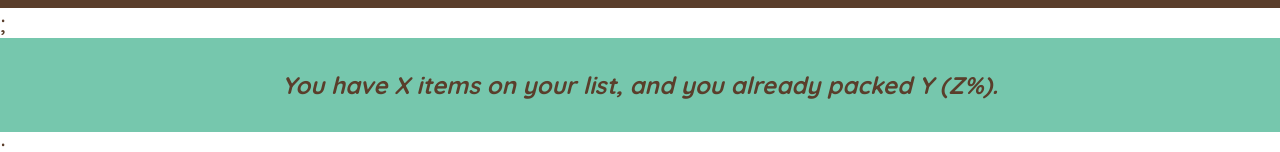
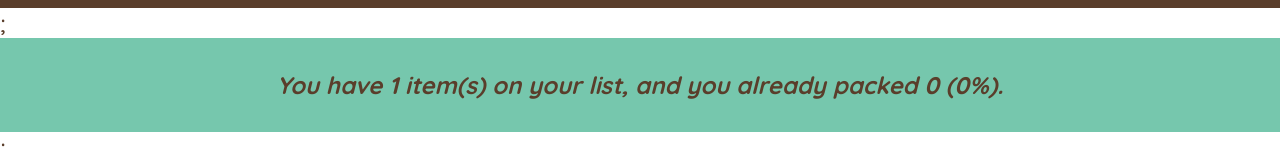
Before and after one commit to cbhuber17/travel-list, a React (Create React App) app: page / in a window 1280 px wide. Both pictures are taken after typing "Sample" into the empty fields and a click on the button "ADD". Shown: the part 638-790 px from the top of the page. Built offline with nearby package versions, Linux system fonts and the light colour scheme.

Commit message:
feat: derived state footer.

```diff
--- a/src/App.js
+++ b/src/App.js
@@ -39,7 +39,7 @@ export default function App() {
         onToggleItem={handleToggleItem}
       />
       ;
-      <Stats />;
+      <Stats items={items} />;
     </div>
   );
 }
@@ -126,10 +126,26 @@ function Item({ item, onDeleteItem, onToggleItem }) {
   );
 }
 
-function Stats() {
+function Stats({ items }) {
+  if (!items.length)
+    return (
+      <p className="stats">
+        <em>Start adding some items to your packing list 🚀</em>
+      </p>
+    );
+
+  // Derived state
+  const numItems = items.length;
+  const numPacked = items.filter((item) => item.packed).length;
+  const percentage = Math.round((numPacked / numItems) * 100);
+
   return (
     <footer className="stats">
-      <em>You have X items on your list, and you already packed Y (Z%).</em>
+      <em>
+        {percentage === 100
+          ? "You got everything!  Ready to go ✈️"
+          : `You have ${numItems} item(s) on your list, and you already packed ${numPacked} (${percentage}%).`}
+      </em>
     </footer>
   );
 }
```
